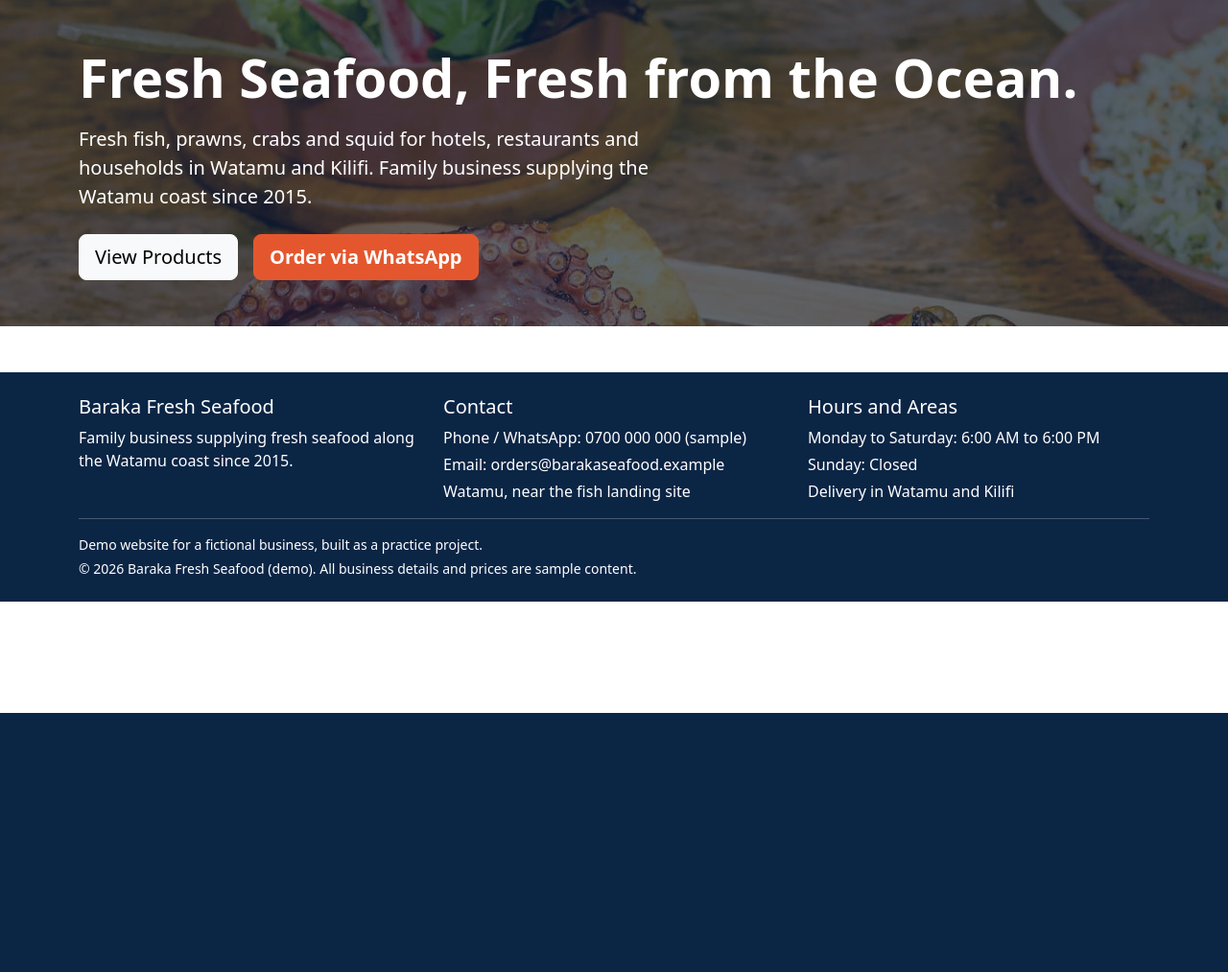
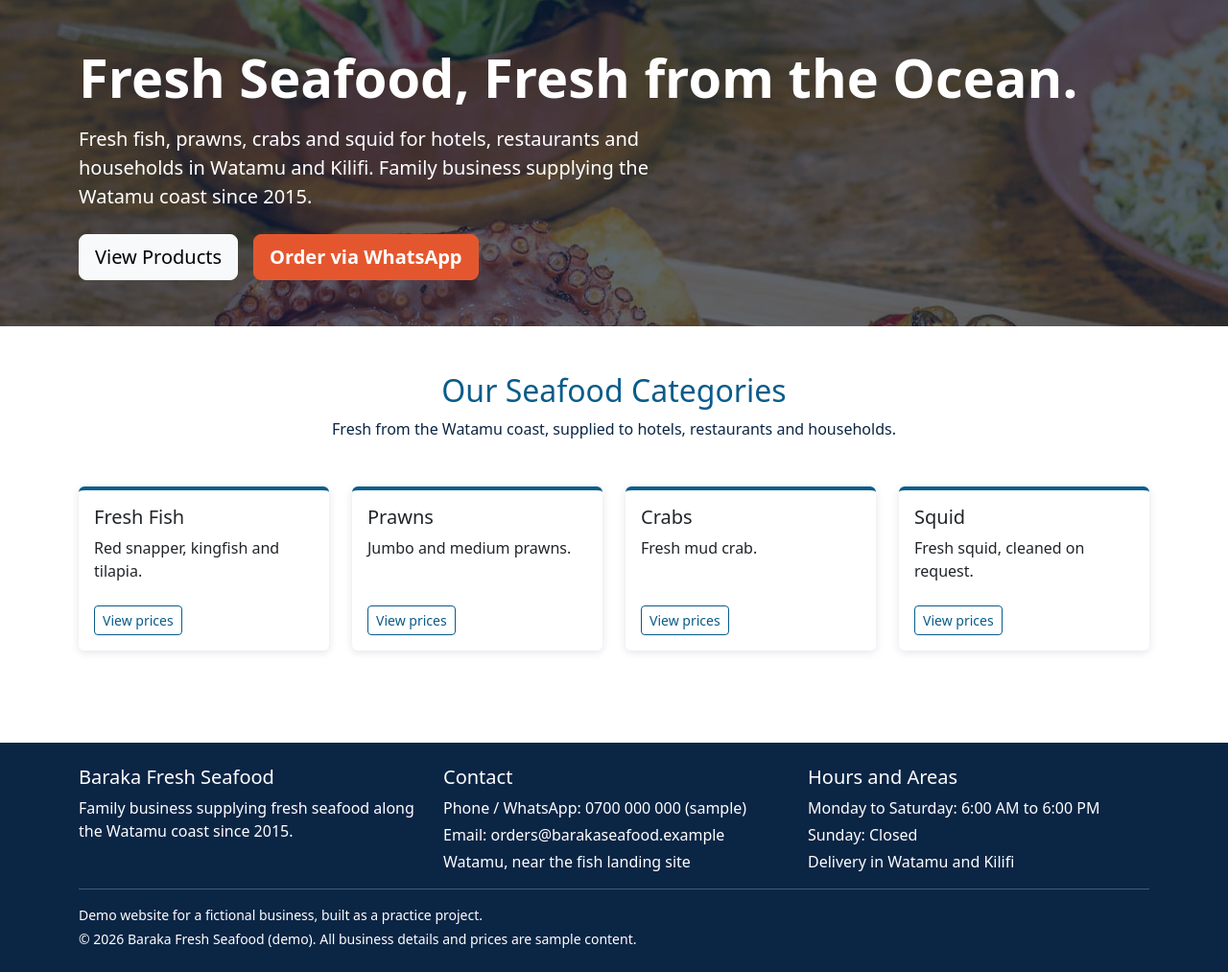
Before and after one commit to Eric-Mururu/baraka-fresh-seafood, a Django app: page / in a window 1280 px wide. Shown: the part 57-1070 px from the top of the page at 96% size. Before the commit the page ends 800 px from the top, so only its background shows below. Run offline with Django 5.2, Linux system fonts and the light colour scheme.

Commit message:
Add seafood categories section

```diff
--- a/static/css/style.css
+++ b/static/css/style.css
@@ -69,3 +69,24 @@ h1, h2, h3 {
     color: var(--white);
     max-width: 40rem;
 }
+
+.category-card {
+    border: 0;
+    border-top: 4px solid var(--ocean-blue);
+    box-shadow: 0 2px 8px rgba(11, 37, 69, 0.12);
+}
+
+.category-card:hover {
+    box-shadow: 0 4px 14px rgba(11, 37, 69, 0.2);
+}
+
+.btn-outline-primary {
+    color: var(--ocean-blue);
+    border-color: var(--ocean-blue);
+}
+
+.btn-outline-primary:hover {
+    background-color: var(--ocean-blue);
+    border-color: var(--ocean-blue);
+    color: var(--white);
+}
--- a/templates/shop/home.html
+++ b/templates/shop/home.html
@@ -14,4 +14,58 @@
         </div>
     </div>
 </section>
+
+<section class="py-5">
+    <div class="container">
+        <h2 class="text-center mb-2">Our Seafood Categories</h2>
+        <p class="text-center mb-5">Fresh from the Watamu coast, supplied to hotels, restaurants and households.</p>
+
+        <div class="row row-cols-1 row-cols-sm-2 row-cols-lg-4 g-4">
+            <div class="col">
+                <div class="card h-100 category-card">
+                    <div class="card-body">
+                        <h3 class="h5 card-title">Fresh Fish</h3>
+                        <p class="card-text">Red snapper, kingfish and tilapia.</p>
+                    </div>
+                    <div class="card-footer bg-transparent border-0 pb-3">
+                        <a href="#" class="btn btn-outline-primary btn-sm">View prices</a>
+                    </div>
+                </div>
+            </div>
+            <div class="col">
+                <div class="card h-100 category-card">
+                    <div class="card-body">
+                        <h3 class="h5 card-title">Prawns</h3>
+                        <p class="card-text">Jumbo and medium prawns.</p>
+                    </div>
+                    <div class="card-footer bg-transparent border-0 pb-3">
+                        <a href="#" class="btn btn-outline-primary btn-sm">View prices</a>
+                    </div>
+                </div>
+            </div>
+            <div class="col">
+                <div class="card h-100 category-card">
+                    <div class="card-body">
+                        <h3 class="h5 card-title">Crabs</h3>
+                        <p class="card-text">Fresh mud crab.</p>
+                    </div>
+                    <div class="card-footer bg-transparent border-0 pb-3">
+                        <a href="#" class="btn btn-outline-primary btn-sm">View prices</a>
+                    </div>
+                </div>
+            </div>
+            <div class="col">
+                <div class="card h-100 category-card">
+                    <div class="card-body">
+                        <h3 class="h5 card-title">Squid</h3>
+                        <p class="card-text">Fresh squid, cleaned on request.</p>
+                    </div>
+                    <div class="card-footer bg-transparent border-0 pb-3">
+                        <a href="#" class="btn btn-outline-primary btn-sm">View prices</a>
+                    </div>
+                </div>
+            </div>
+        </div>
+    </div>
+</section>
 {% endblock %}
```
